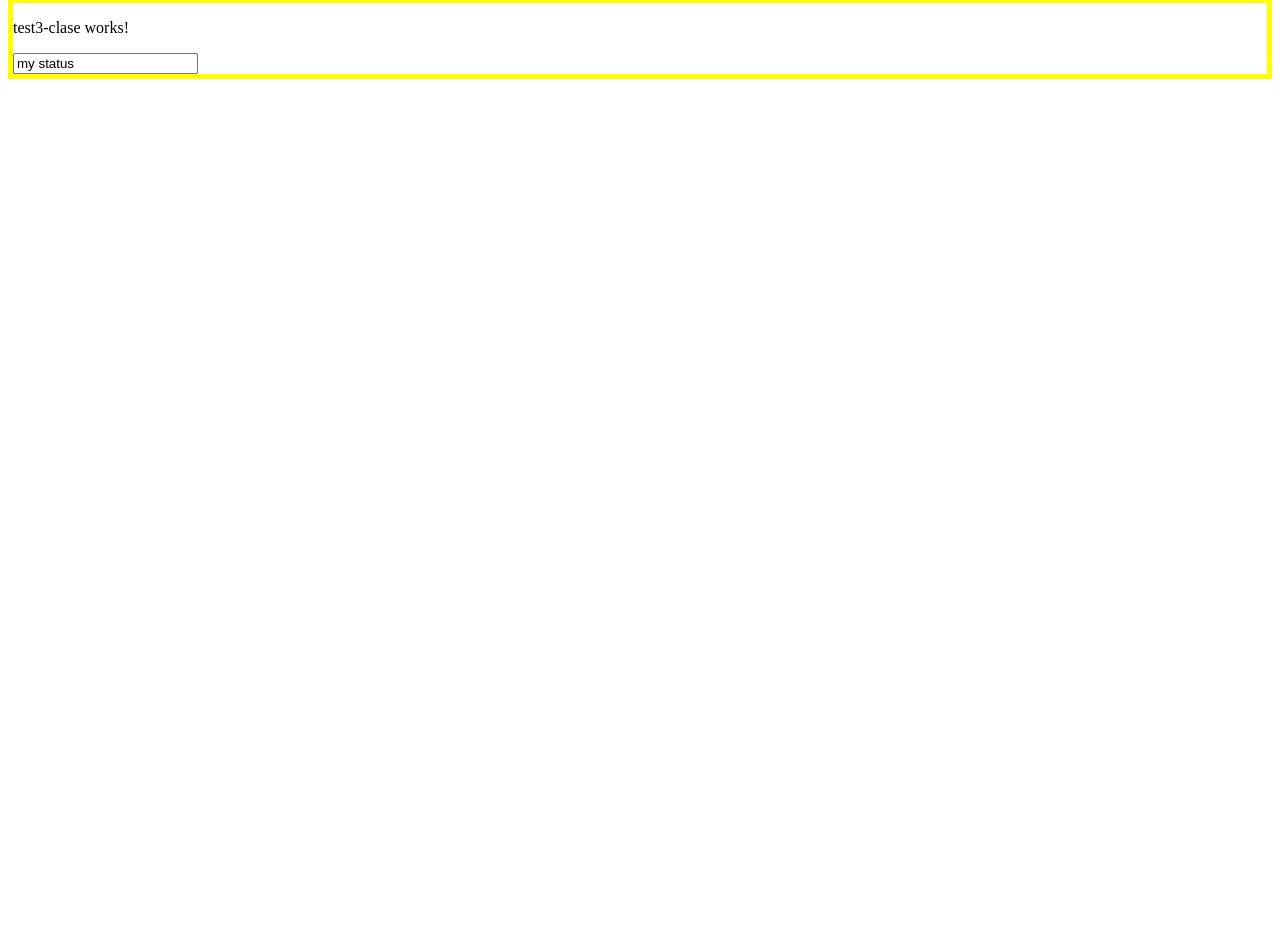
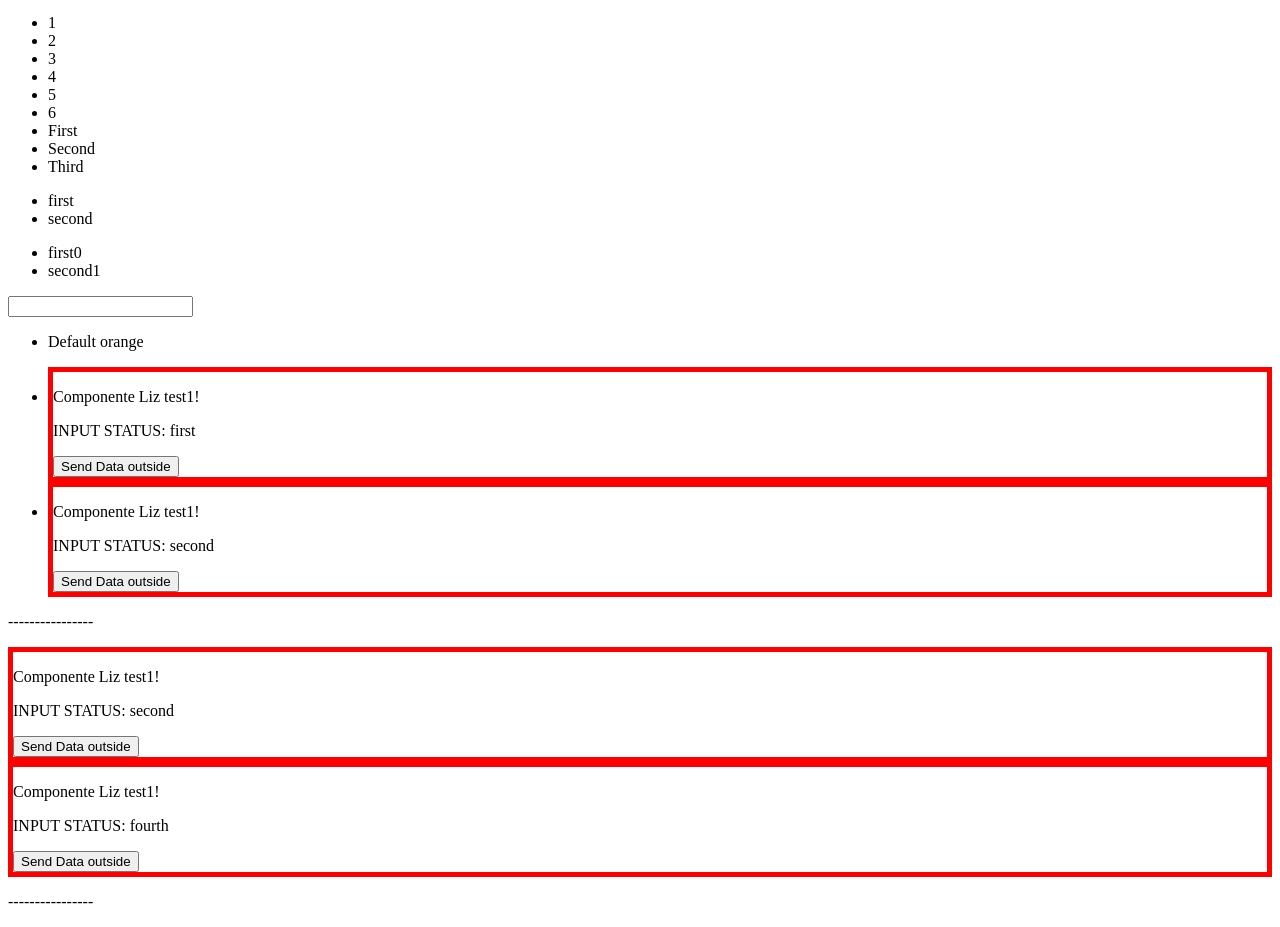
Before and after one commit to LizVasquez/angular-course-2021, an Angular app: page / in a window 1280 px wide. Shown: the part 489-1416 px from the top of the page. Before the commit the page ends 800 px from the top, so only its background shows below. Built offline with nearby package versions, Linux system fonts and the light colour scheme.

Commit message:
08/11/2021 ngfor, ngif and ngSwitch

```diff
--- a/src/app/app.component.html
+++ b/src/app/app.component.html
@@ -17,10 +17,70 @@
 
 <input type="text" [(ngModel)]="myStatus">
 
-
-<button (click)= "sw = !sw">SHOW TEST3 CLASE</button>
+<!-- EJEMPLO INICIAL DE NGIF-->
+<!-- <button (click)= "sw = !sw">SHOW TEST3 CLASE</button>
 <div *ngIf="sw">
   <app-test3-clase
   [name]="myStatus">
   </app-test3-clase>
 </div>
+-->
+
+<button (click)= "sw = !sw">SHOW TEST3 CLASE</button>
+<div [hidden]="sw">
+  <app-test3-clase
+  [name]="myStatus">
+  </app-test3-clase>
+</div>
+
+
+<!-- EJEMPLOS NGFOR -->
+<ul >
+  <li *ngFor="let item of [1,2,3,4,5,6]">{{item}}</li>
+  <li> First</li>
+  <li> Second</li>
+  <li> Third</li>
+</ul>
+
+<ul>
+<li *ngFor="let item2 of ['first', 'second']">{{item2}}</li>
+</ul>
+
+<ul>
+<li *ngFor="let item3 of ['first', 'second']; let i=index ">{{item3}}{{i}}</li>
+</ul>
+
+
+<!-- EJEMPLOS NGSWITCH -->
+<input type="text" [(ngModel)]="color">
+<ul [ngSwitch]="color">
+  <li *ngSwitchCase="'red'">red </li>
+  <li *ngSwitchCase="'yellow'">yellow </li>
+  <li *ngSwitchCase="'green'">green </li>
+  <li *ngSwitchDefault>Default orange </li>
+</ul>
+
+
+<!-- COMBINANDO NGFOR CON COMPONENTE -->
+
+<ul>
+  <li *ngFor="let item4 of ['first', 'second']; let i=index ">
+
+    <app-test1-liz
+    [status] = "item4"
+    (onSendData)="printDataLizComp($event)">
+    </app-test1-liz>
+  </li>
+</ul>
+
+<!-- COMBINANDO NGFOR, NGIF CON COMPONENTE -->
+<p>----------------</p>
+<span *ngFor="let item5 of ['first', 'second', 'fourth']; let i=index ">
+
+  <app-test1-liz
+  *ngIf="item5 !== 'first'"
+  [status] = "item5"
+  (onSendData)="printDataLizComp($event)">
+  </app-test1-liz>
+</span>
+<p>----------------</p>
--- a/src/app/app.component.ts
+++ b/src/app/app.component.ts
@@ -10,6 +10,10 @@ export class AppComponent {
   myStatus = 'my status';
 
   sw = true;
+
+  /* variable para swithCase*/
+  color: string;
+
 
   constructor(){
 
```
